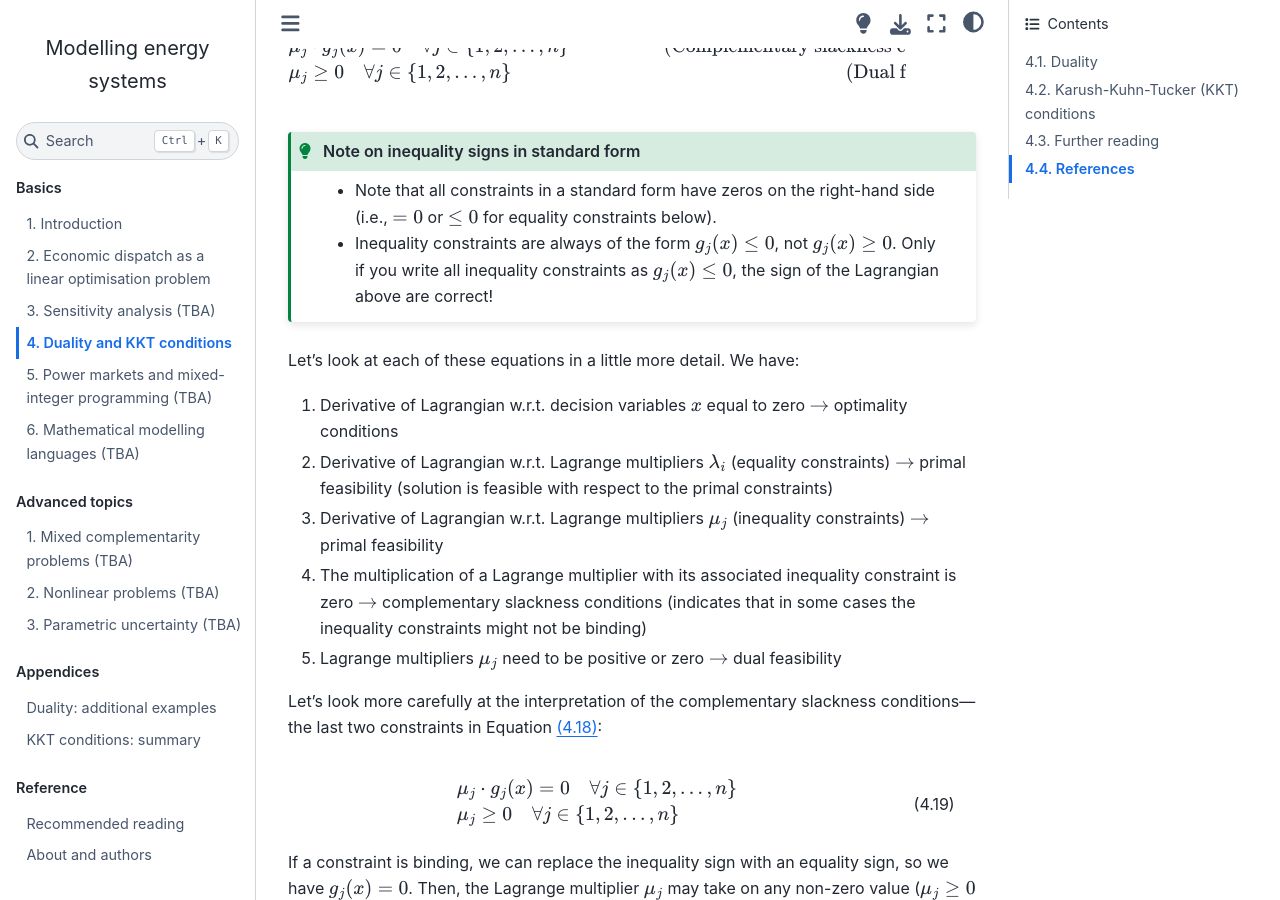
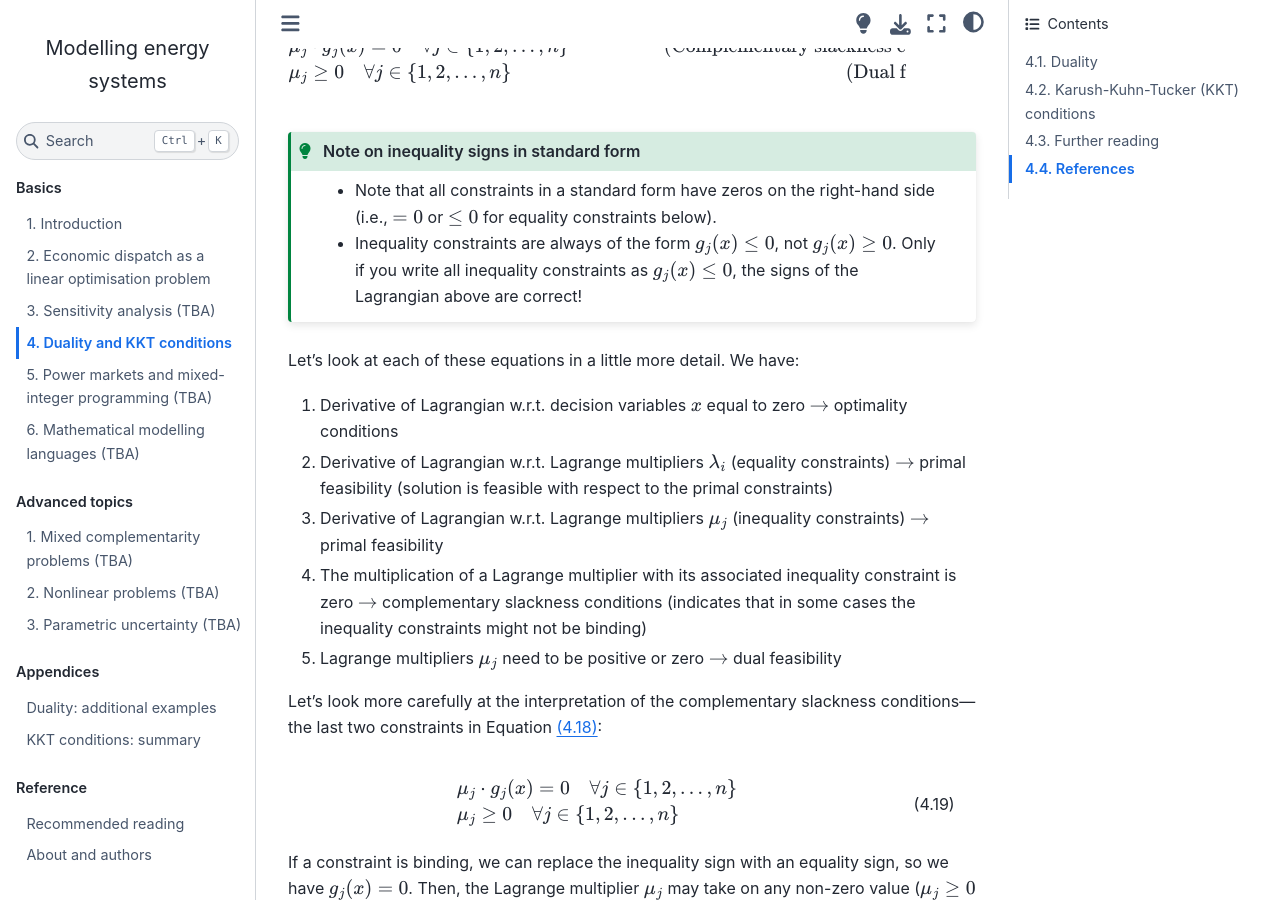
Before and after one commit to sjpfenninger/modelling-energy-systems, a Jupyter Book: the page built from basics/duality-kkts.md, in a window 1280 px wide and 900 px high, scrolled down 13451 px. Built offline with Jupyter Book 1.0.4 settings and Sphinx 7.4.7 and the Sphinx Book theme 1.1.4, drawn with Linux system fonts in a browser that asks for light colours; comment, search, counter and statistics services are not loaded; cross-references to code outside the pages are shown as plain code.

Commit message:
Update basics/duality-kkts.md

```diff
--- a/basics/duality-kkts.md
+++ b/basics/duality-kkts.md
@@ -329,7 +329,7 @@ Then we derive the following set of equations that characterises the optimal sol
 :class: tip
 
 * Note that all constraints in a standard form have zeros on the right-hand side (i.e., $=0$ or $\leq 0$ for equality constraints below).
-* Inequality constraints are always of the form $g_j(x) \leq 0$, not $g_j(x) \geq 0$. Only if you write all inequality constraints as $g_j(x) \leq 0$, the sign of the Lagrangian above are correct!
+* Inequality constraints are always of the form $g_j(x) \leq 0$, not $g_j(x) \geq 0$. Only if you write all inequality constraints as $g_j(x) \leq 0$, the signs of the Lagrangian above are correct!
 
 :::
 
```
